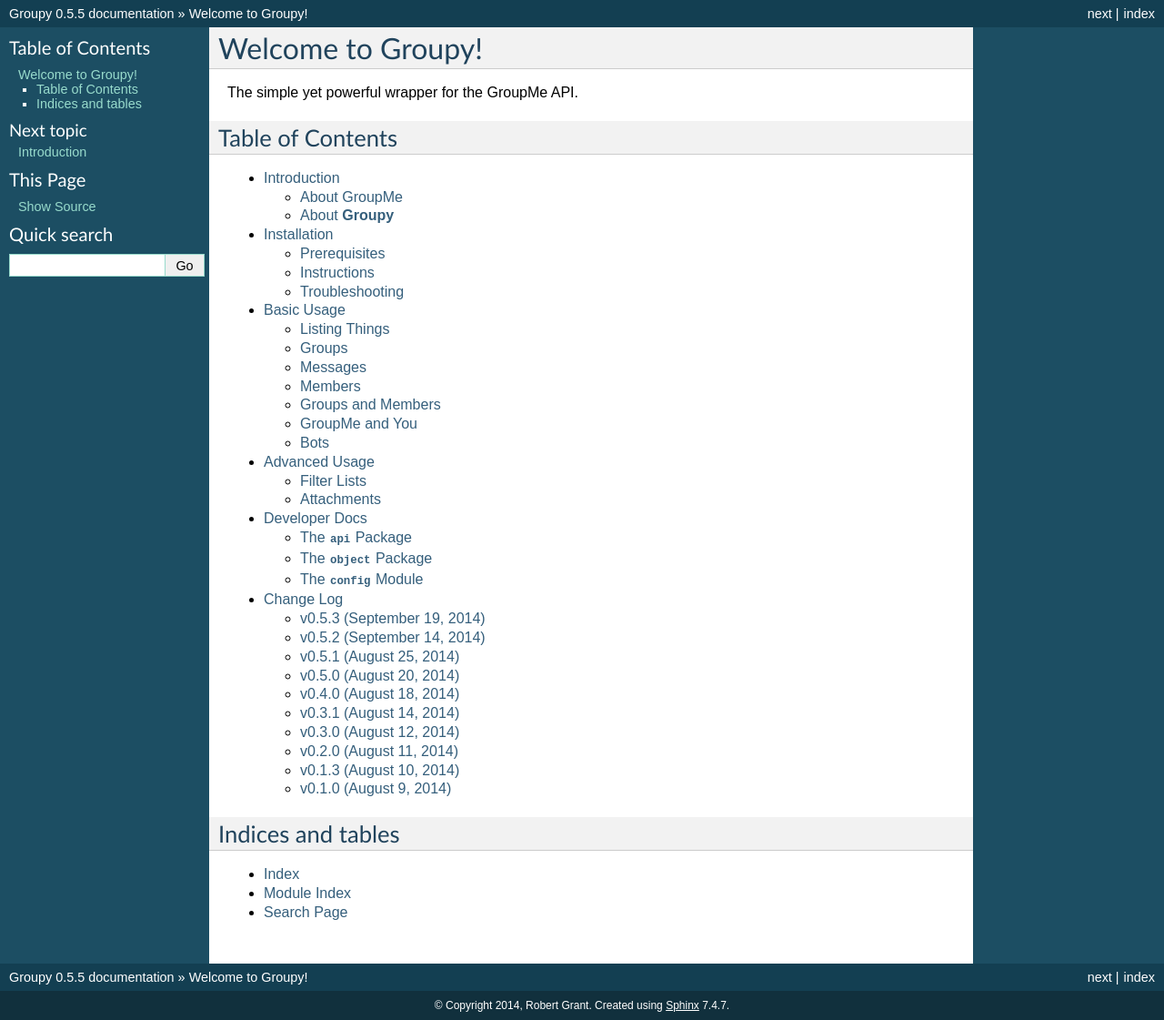
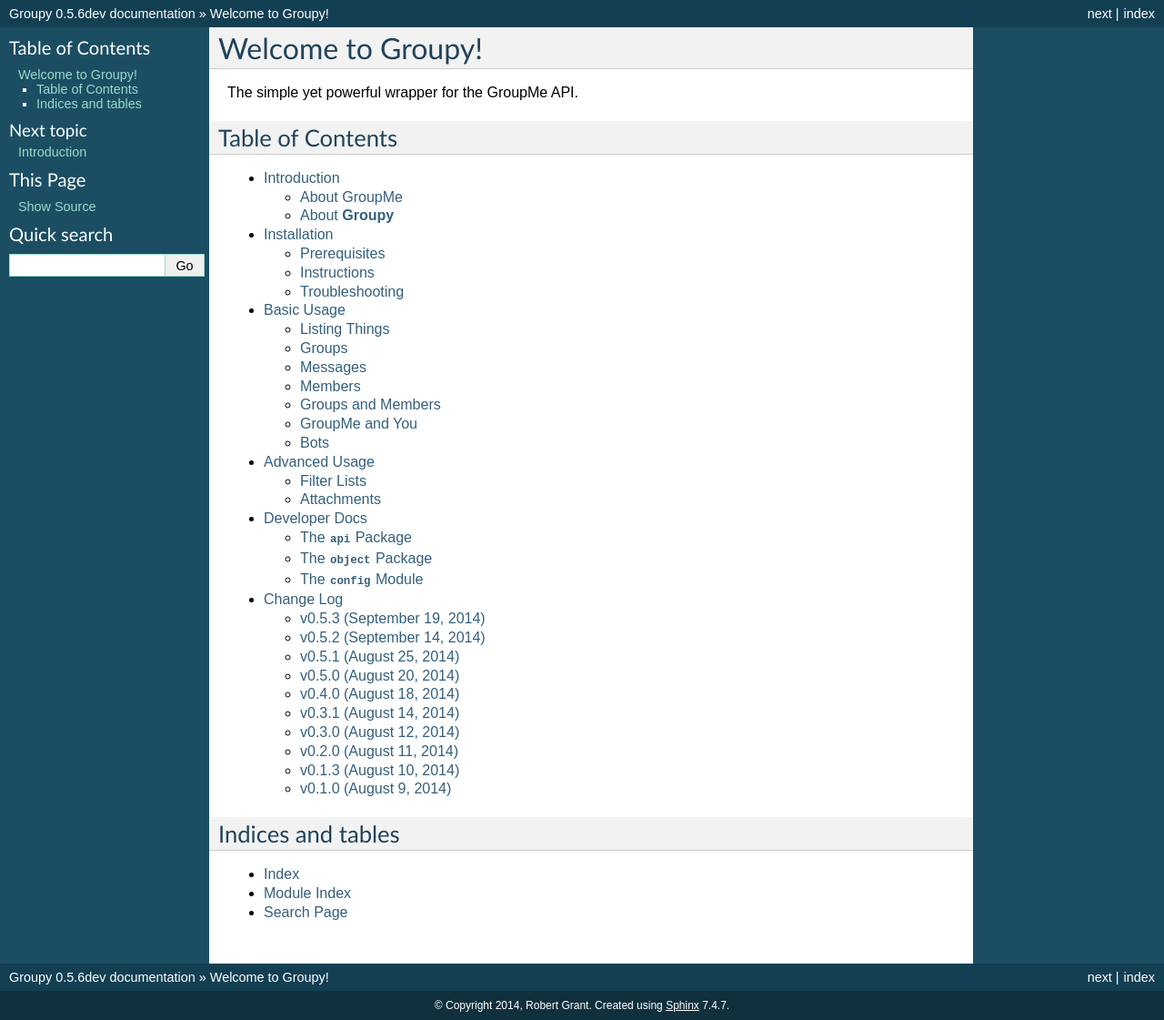
Before and after one commit to rhgrant10/Groupy, a Sphinx documentation site: the page built from docs/index.rst, in a window 1280 px wide. Shown: the whole page at 91% size. Built offline with Sphinx 7.4.7, drawn with Linux system fonts in a browser that asks for light colours.

Commit message:
Corrected version to 0.5.6dev

```diff
--- a/docs/conf.py
+++ b/docs/conf.py
@@ -58,9 +58,9 @@
 # built documents.
 #
 # The short X.Y version.
-version = '0.5.5'
+version = '0.5.6dev'
 # The full version, including alpha/beta/rc tags.
-release = '0.5.5'
+release = '0.5.6dev'
 
 # The language for content autogenerated by Sphinx. Refer to documentation
 # for a list of supported languages.
--- a/setup.py
+++ b/setup.py
@@ -2,7 +2,7 @@
 setup(
     name = 'GroupyAPI',
     packages = ['groupy', 'groupy.object', 'groupy.api'],
-    version = '0.5.5',
+    version = '0.5.6dev',
     install_requires = [
         'responses=0.2.2'
         'requests==2.3.0',
```
